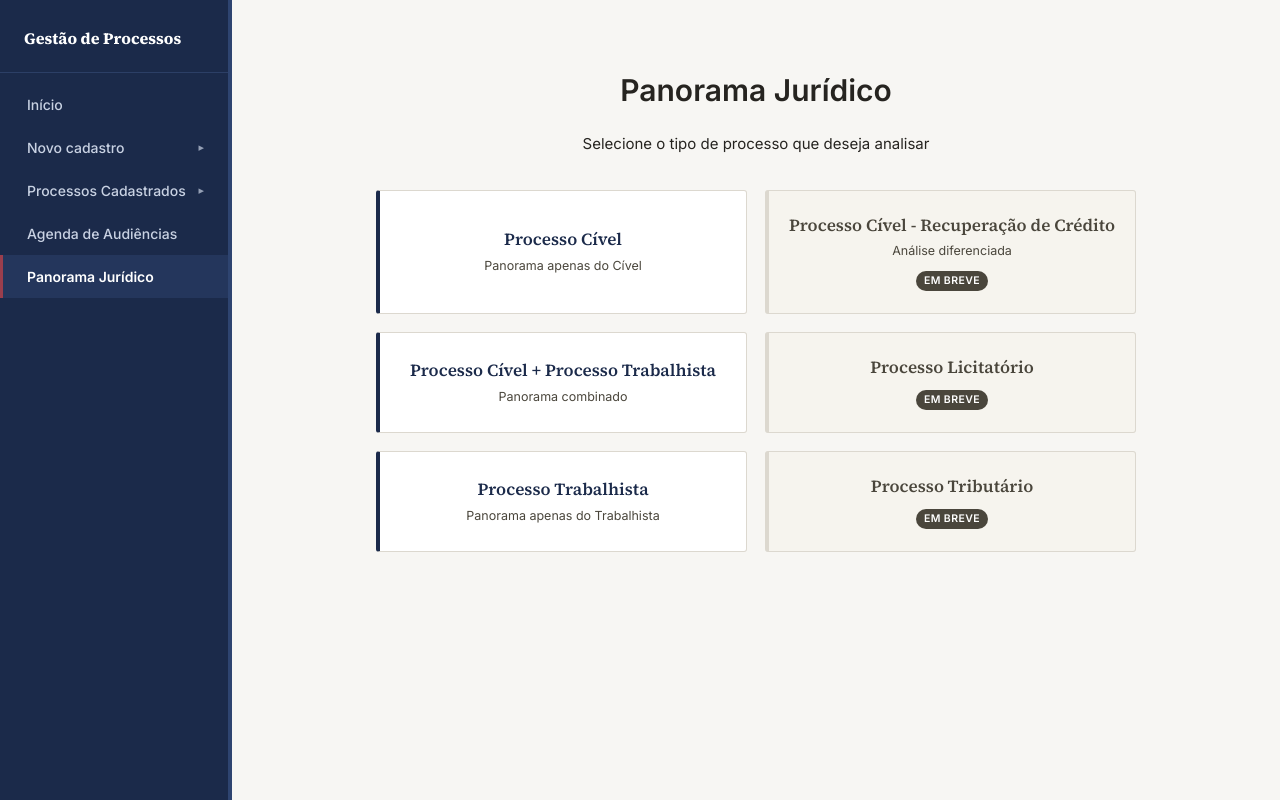
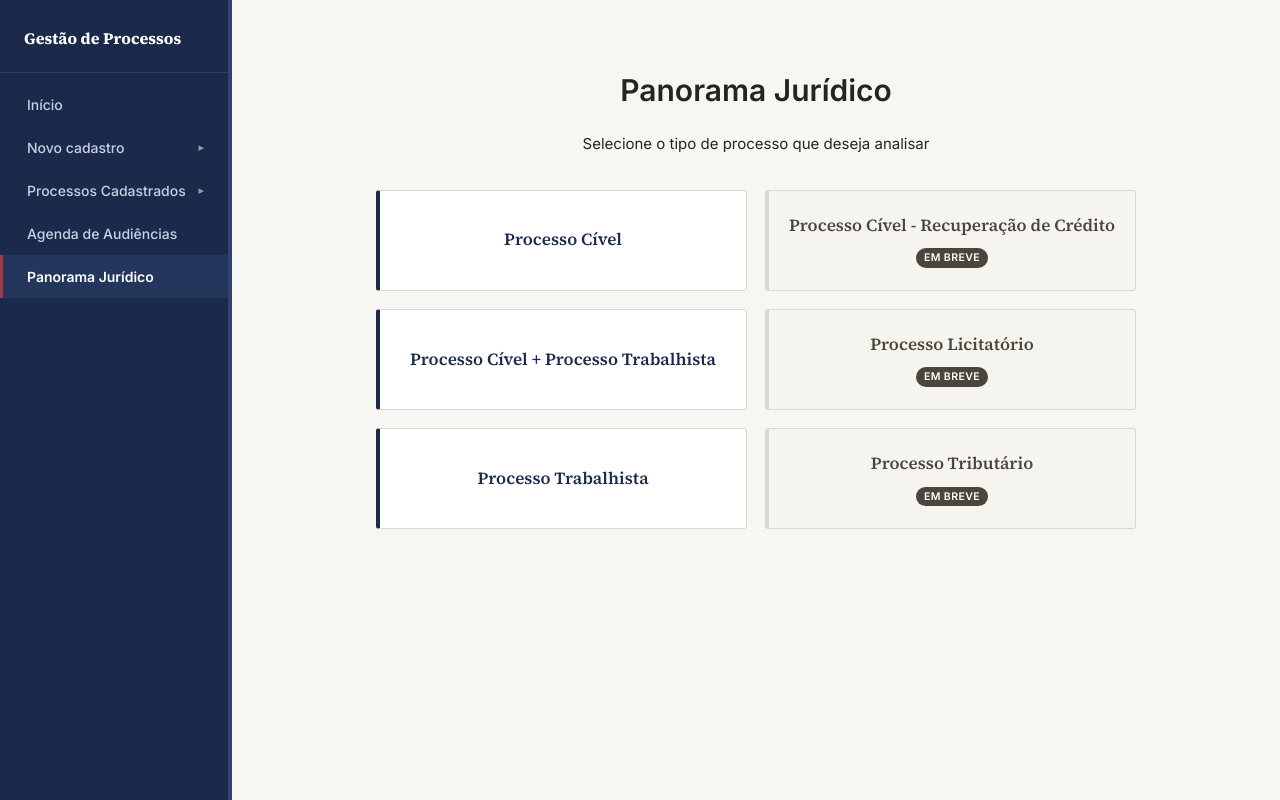
Before and after one commit to lutavares21/gestao-de-processos-juridicos, a Flask app: page /panorama-juridico in a window 1280 px wide. Run offline with Flask 3, Linux system fonts and the light colour scheme; the visitor is signed in with stand-in values (Sample User, id 1); data that the repository does not hold is empty.

Commit message:
panorama

```diff
--- a/templates/panorama_juridico.html
+++ b/templates/panorama_juridico.html
@@ -16,18 +16,15 @@
           <div class="menu-panorama-grade">
             <a class="menu-panorama-card" href="{{ url_for('panorama_juridico', tipo='civel') }}">
               <span class="titulo">Processo Cível</span>
-              <span class="legenda">Panorama apenas do Cível</span>
             </a>
 
             <div class="menu-panorama-card off" title="Em breve: análise própria para Recuperação de Crédito.">
               <span class="titulo">Processo Cível - Recuperação de Crédito</span>
-              <span class="legenda">Análise diferenciada</span>
               <span class="selo-off">Em breve</span>
             </div>
 
             <a class="menu-panorama-card" href="{{ url_for('panorama_juridico', tipo='civel_trabalhista') }}">
               <span class="titulo">Processo Cível + Processo Trabalhista</span>
-              <span class="legenda">Panorama combinado</span>
             </a>
 
             <div class="menu-panorama-card off" title="Em breve.">
@@ -37,7 +34,6 @@
 
             <a class="menu-panorama-card" href="{{ url_for('panorama_juridico', tipo='trabalhista') }}">
               <span class="titulo">Processo Trabalhista</span>
-              <span class="legenda">Panorama apenas do Trabalhista</span>
             </a>
 
             <div class="menu-panorama-card off" title="Em breve.">
```
